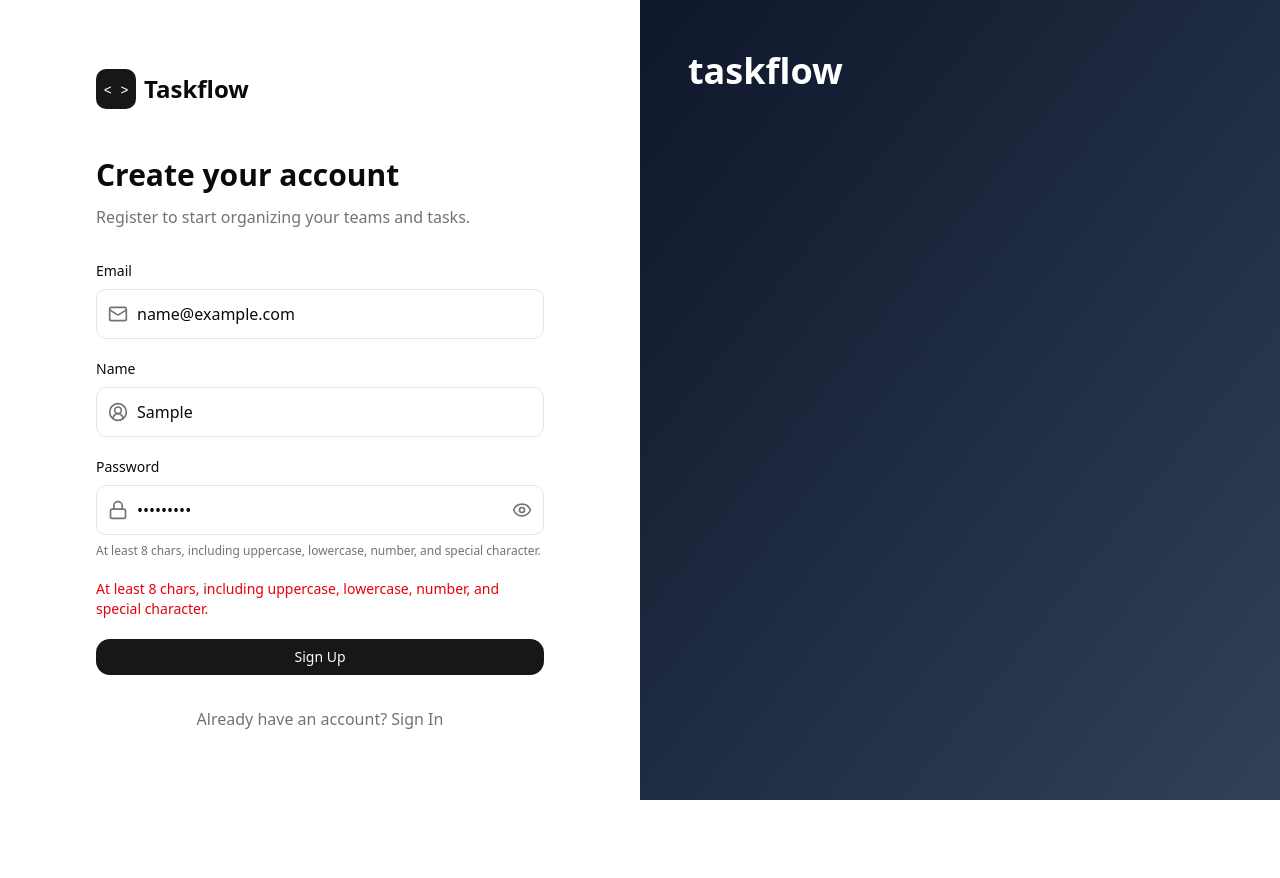
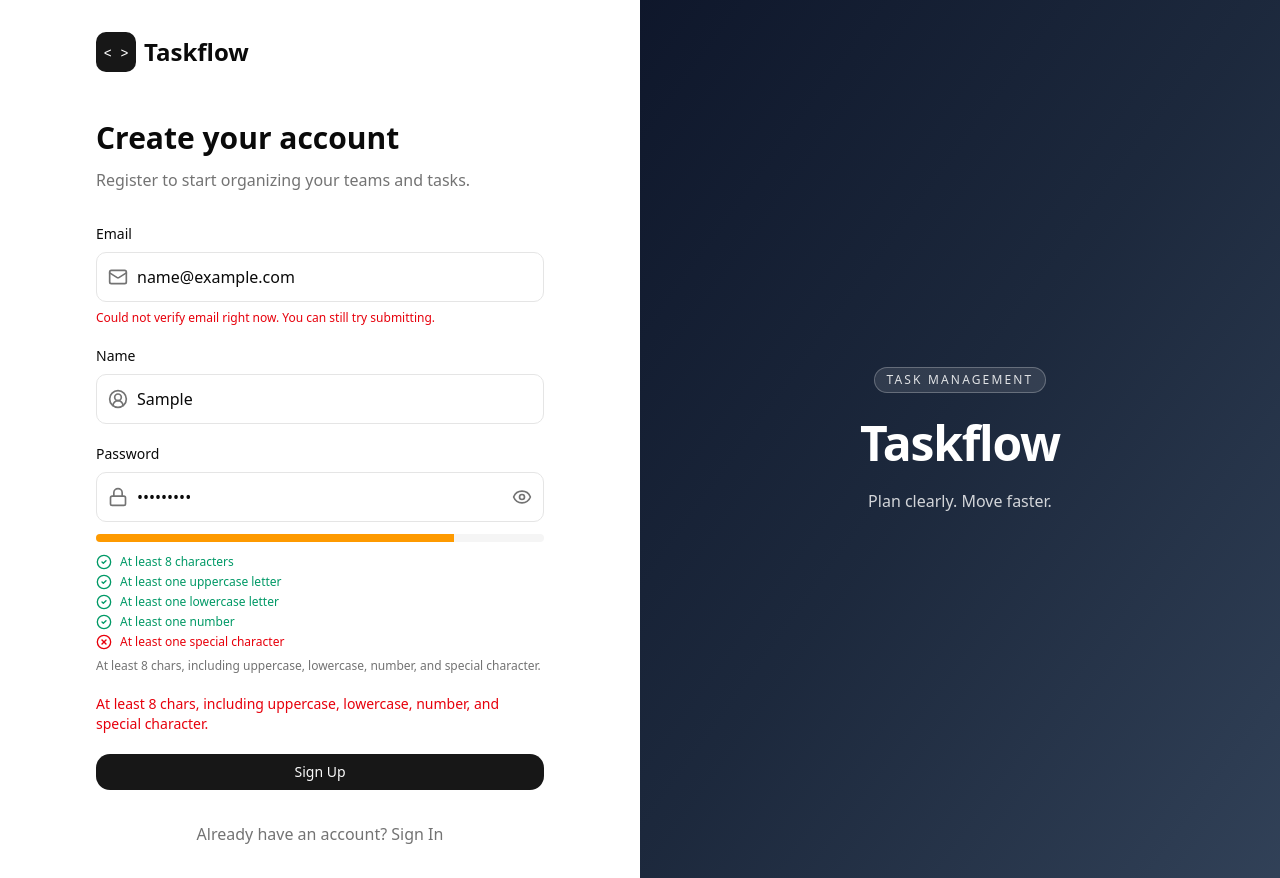
Before and after one commit to modzahrani/TaskFlow, a Next.js app in the folder frontend/taskflow/: page /signup in a window 1280 px wide. Both pictures are taken after typing "name@example.com", "Sample", "Sample123" into the empty fields and a click on the button "Sign Up". Before the commit the page ends 800 px from the top, so only its background shows below. Built offline with nearby package versions, Linux system fonts and the light colour scheme; no server answers.

Commit message:
adding new features

```diff
--- a/frontend/taskflow/api/userProvider.tsx
+++ b/frontend/taskflow/api/userProvider.tsx
@@ -81,6 +81,13 @@ export const resendConfirmation = async (payload: ForgotPasswordData) => {
   return res;
 };
 
+export const checkEmailAvailability = async (email: string) => {
+  const res = await apiClient.get(ENDPOINTS.AUTH.CHECK_EMAIL, {
+    params: { email },
+  });
+  return res;
+};
+
 // ==================== USER OPERATIONS ====================
 
 // Get current user profile
--- a/frontend/taskflow/app/login/page.tsx
+++ b/frontend/taskflow/app/login/page.tsx
@@ -160,8 +160,16 @@ export default function LoginPage() {
         </div>
       </div>
 
-      <div className="hidden lg:flex lg:w-1/2 bg-gradient-to-br from-slate-900 to-slate-700 p-12 flex-col justify-between text-white">
-        <h2 className="text-4xl font-bold leading-tight">taskflow</h2>
+      <div className="hidden lg:flex lg:w-1/2 bg-gradient-to-br from-slate-900 via-slate-800 to-slate-700 p-12 items-center justify-center text-white">
+        <div className="text-center">
+          <span className="inline-flex rounded-full border border-white/25 bg-white/10 px-3 py-1 text-xs font-medium uppercase tracking-[0.18em] text-white/85">
+            Task Management
+          </span>
+          <h2 className="mt-5 text-5xl font-extrabold leading-tight tracking-tight">Taskflow</h2>
+          <p className="mx-auto mt-4 max-w-md text-base text-white/80">
+            Plan clearly. Move faster.
+          </p>
+        </div>
       </div>
     </div>
   )
--- a/frontend/taskflow/app/signup/page.tsx
+++ b/frontend/taskflow/app/signup/page.tsx
@@ -1,9 +1,9 @@
 "use client"
 
-import { useState } from "react"
+import { useEffect, useMemo, useRef, useState } from "react"
 import { useRouter } from "next/navigation"
-import { Mail, Lock, Eye, EyeOff, CircleUserRound } from "lucide-react"
-import { register } from "@/api/userProvider"
+import { Mail, Lock, Eye, EyeOff, CircleUserRound, CheckCircle2, XCircle } from "lucide-react"
+import { checkEmailAvailability, register } from "@/api/userProvider"
 import axios from "axios"
 import Link from "next/link"
 import { BUTTON_PRIMARY } from "@/lib/buttonStyles"
@@ -11,6 +11,9 @@ import { BUTTON_PRIMARY } from "@/lib/buttonStyles"
 const PASSWORD_RULE =
   "At least 8 chars, including uppercase, lowercase, number, and special character."
 const PASSWORD_PATTERN = /^(?=.*[a-z])(?=.*[A-Z])(?=.*\d)(?=.*[^A-Za-z\d]).{8,}$/
+const EMAIL_PATTERN = /^[^\s@]+@[^\s@]+\.[^\s@]+$/
+
+type EmailStatus = "idle" | "invalid" | "checking" | "available" | "taken" | "error"
 
 export default function RegisterPage() {
   const router = useRouter()
@@ -20,10 +23,65 @@ export default function RegisterPage() {
   const [name, setName] = useState("")
   const [isSubmitting, setIsSubmitting] = useState(false)
   const [errorMessage, setErrorMessage] = useState("")
+  const [emailStatus, setEmailStatus] = useState<EmailStatus>("idle")
+  const latestEmailRequestId = useRef(0)
+
+  const passwordChecks = useMemo(() => {
+    return [
+      { label: "At least 8 characters", valid: password.length >= 8 },
+      { label: "At least one uppercase letter", valid: /[A-Z]/.test(password) },
+      { label: "At least one lowercase letter", valid: /[a-z]/.test(password) },
+      { label: "At least one number", valid: /\d/.test(password) },
+      { label: "At least one special character", valid: /[^A-Za-z\d]/.test(password) },
+    ]
+  }, [password])
+
+  const passwordChecksCompleted = passwordChecks.filter((item) => item.valid).length
+  const passwordStrengthPercent = (passwordChecksCompleted / passwordChecks.length) * 100
+
+  useEffect(() => {
+    const normalizedEmail = email.trim().toLowerCase()
+    if (!normalizedEmail) {
+      setEmailStatus("idle")
+      return
+    }
+
+    if (!EMAIL_PATTERN.test(normalizedEmail)) {
+      setEmailStatus("invalid")
+      return
+    }
+
+    const timeoutId = window.setTimeout(async () => {
+      const requestId = ++latestEmailRequestId.current
+      setEmailStatus("checking")
+      try {
+        const res = await checkEmailAvailability(normalizedEmail)
+        if (latestEmailRequestId.current !== requestId) return
+        setEmailStatus(res.data?.available ? "available" : "taken")
+      } catch {
+        if (latestEmailRequestId.current !== requestId) return
+        setEmailStatus("error")
+      }
+    }, 450)
+
+    return () => window.clearTimeout(timeoutId)
+  }, [email])
 
   const handleSubmit = async (e: React.FormEvent) => {
     e.preventDefault()
     setErrorMessage("")
+
+    const normalizedEmail = email.trim().toLowerCase()
+
+    if (!EMAIL_PATTERN.test(normalizedEmail)) {
+      setErrorMessage("Please enter a valid email address.")
+      return
+    }
+
+    if (emailStatus === "taken") {
+      setErrorMessage("Email already in use.")
+      return
+    }
 
     if (!PASSWORD_PATTERN.test(password)) {
       setErrorMessage(PASSWORD_RULE)
@@ -32,12 +90,18 @@ export default function RegisterPage() {
 
     try {
       setIsSubmitting(true)
-      await register({ name, email, password })
+      await register({ name: name.trim(), email: normalizedEmail, password })
       router.push("/login")
     } catch (err) {
-      const detail = axios.isAxiosError(err)
-        ? ((err.response?.data?.detail as string) || err.message)
-        : "Registration failed"
+      const isConflict = axios.isAxiosError(err) && err.response?.status === 409
+      if (isConflict) {
+        setEmailStatus("taken")
+      }
+      const detail = isConflict
+        ? "Email already in use."
+        : axios.isAxiosError(err)
+          ? ((err.response?.data?.detail as string) || err.message)
+          : "Registration failed"
       setErrorMessage(detail)
     } finally {
       setIsSubmitting(false)
@@ -72,6 +136,22 @@ export default function RegisterPage() {
                   required
                 />
               </div>
+              <p
+                className={`mt-2 text-xs ${
+                  emailStatus === "available"
+                    ? "text-emerald-600"
+                    : emailStatus === "taken" || emailStatus === "invalid" || emailStatus === "error"
+                      ? "text-red-600"
+                      : "text-muted-foreground"
+                }`}
+              >
+                {emailStatus === "idle" && "Use a valid email you can access."}
+                {emailStatus === "invalid" && "Enter a valid email format."}
+                {emailStatus === "checking" && "Checking email availability..."}
+                {emailStatus === "available" && "Email is available."}
+                {emailStatus === "taken" && "Email is already in use."}
+                {emailStatus === "error" && "Could not verify email right now. You can still try submitting."}
+              </p>
             </div>
 
             <div>
@@ -109,6 +189,35 @@ export default function RegisterPage() {
                   {showPassword ? <EyeOff className="w-5 h-5" /> : <Eye className="w-5 h-5" />}
                 </button>
               </div>
+              <div className="mt-3 h-2 w-full overflow-hidden rounded-full bg-muted">
+                <div
+                  className={`h-full transition-all ${
+                    passwordStrengthPercent < 50
+                      ? "bg-red-500"
+                      : passwordStrengthPercent < 100
+                        ? "bg-amber-500"
+                        : "bg-emerald-500"
+                  }`}
+                  style={{ width: `${passwordStrengthPercent}%` }}
+                />
+              </div>
+              <div className="mt-3 space-y-1">
+                {passwordChecks.map((rule) => (
+                  <div
+                    key={rule.label}
+                    className={`flex items-center gap-2 text-xs ${
+                      rule.valid ? "text-emerald-600" : "text-red-600"
+                    }`}
+                  >
+                    {rule.valid ? (
+                      <CheckCircle2 className="h-4 w-4" />
+                    ) : (
+                      <XCircle className="h-4 w-4" />
+                    )}
+                    <span>{rule.label}</span>
+                  </div>
+                ))}
+              </div>
               <p className="mt-2 text-xs text-muted-foreground">{PASSWORD_RULE}</p>
             </div>
 
@@ -116,7 +225,7 @@ export default function RegisterPage() {
 
             <button
               type="submit"
-              disabled={isSubmitting}
+              disabled={isSubmitting || emailStatus === "checking"}
               className={`${BUTTON_PRIMARY} w-full`}
             >
               {isSubmitting ? "Creating account..." : "Sign Up"}
@@ -132,8 +241,16 @@ export default function RegisterPage() {
         </div>
       </div>
 
-      <div className="hidden lg:flex lg:w-1/2 bg-gradient-to-br from-slate-900 to-slate-700 p-12 flex-col justify-between text-white">
-        <h2 className="text-4xl font-bold leading-tight">taskflow</h2>
+      <div className="hidden lg:flex lg:w-1/2 bg-gradient-to-br from-slate-900 via-slate-800 to-slate-700 p-12 items-center justify-center text-white">
+        <div className="text-center">
+          <span className="inline-flex rounded-full border border-white/25 bg-white/10 px-3 py-1 text-xs font-medium uppercase tracking-[0.18em] text-white/85">
+            Task Management
+          </span>
+          <h2 className="mt-5 text-5xl font-extrabold leading-tight tracking-tight">Taskflow</h2>
+          <p className="mx-auto mt-4 max-w-md text-base text-white/80">
+            Plan clearly. Move faster.
+          </p>
+        </div>
       </div>
     </div>
   )
--- a/frontend/taskflow/constants/endpoints.ts
+++ b/frontend/taskflow/constants/endpoints.ts
@@ -4,6 +4,7 @@ export const ENDPOINTS = {
   AUTH: {
     LOGIN: "/login",
     REGISTER: "/register",
+    CHECK_EMAIL: "/check-email",
     LOGOUT: "/logout",
     FORGOT_PASSWORD: "/forgot-password",
     RESET_PASSWORD: "/reset-password",
```
Also changed, not shown: 2 other files (tests, documents, lock files or other folders).
